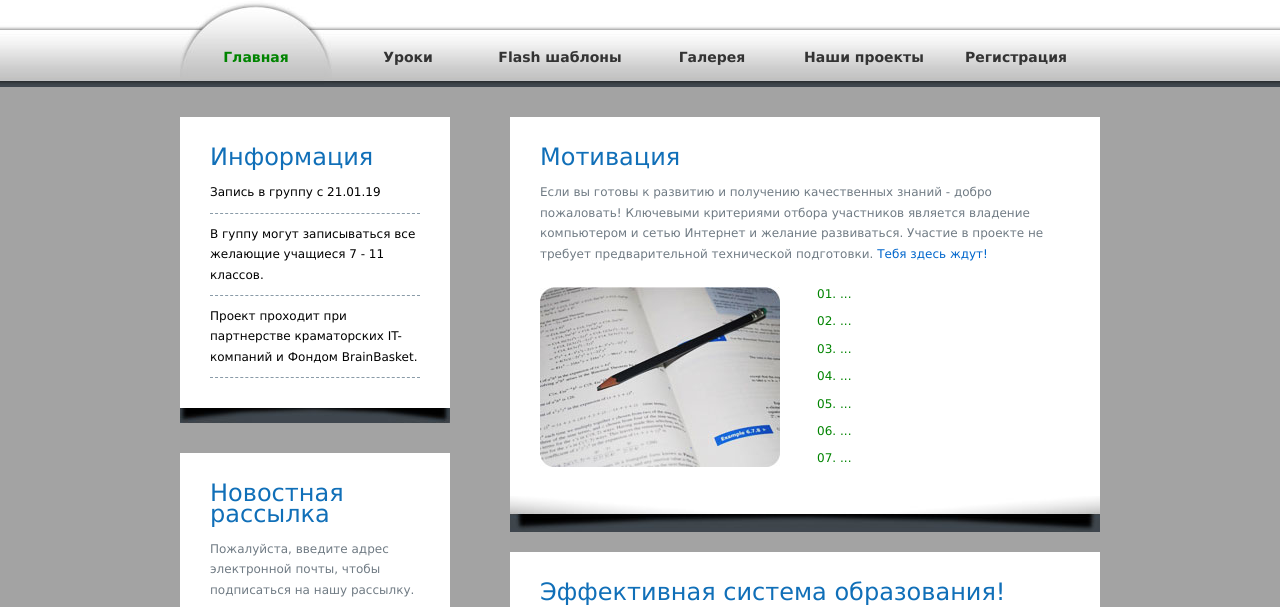
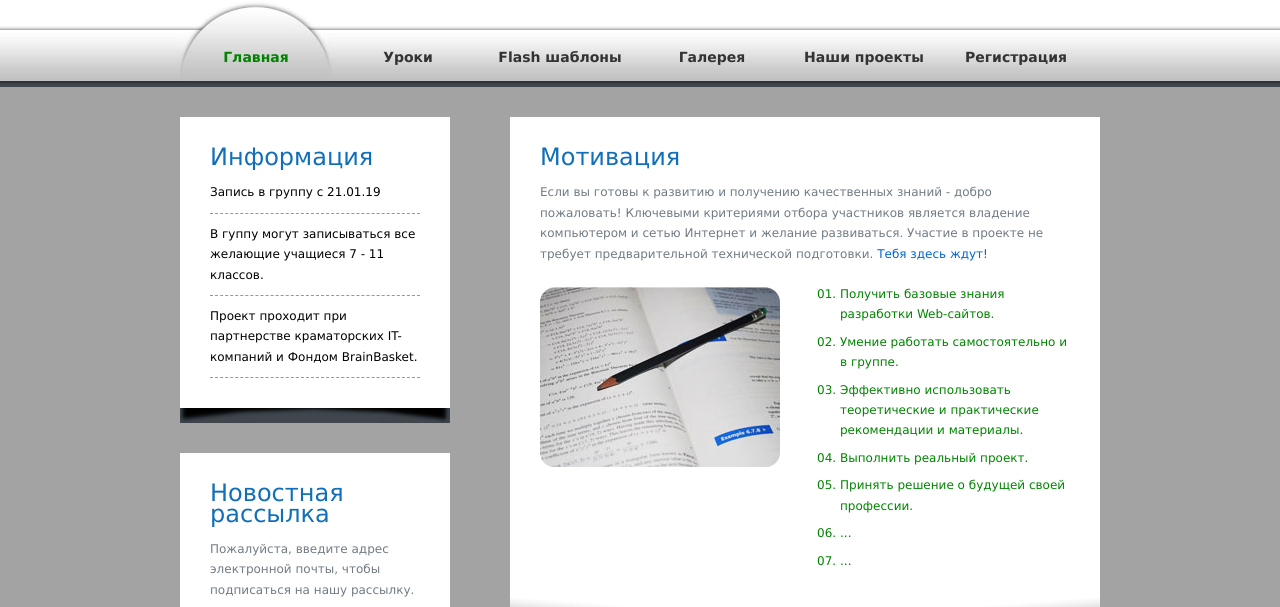
Before and after one commit to StepLiudmyla/StepLiudmyla.github.io, a plain HTML site: page index.html in a window 1280 px wide. Shown: the part 203-810 px from the top of the page. Drawn offline with nearby package versions, Linux system fonts and the light colour scheme; no server answers.

Commit message:
Ввод информации

```diff
--- a/index.html
+++ b/index.html
@@ -97,11 +97,11 @@
             <div class="section_w250 float_r">
 
             	<ul class="list_01">
-                   	  <li>... </li>
-                      <li>... </li>
-                      <li>... </li>
-                      <li>... </li>
-                      <li>... </li>
+                   	  <li>Получить базовые знания разработки Web-сайтов. </li>
+                      <li>Умение работать самостоятельно и в группе. </li>
+                      <li>Эффективно использовать теоретические и практические рекомендации и материалы. </li>
+                      <li>Выполнить реальный проект. </li>
+                      <li>Принять решение о будущей своей профессии. </li>
                       <li>... </li>
                       <li>... </li>
               </ul>
```
